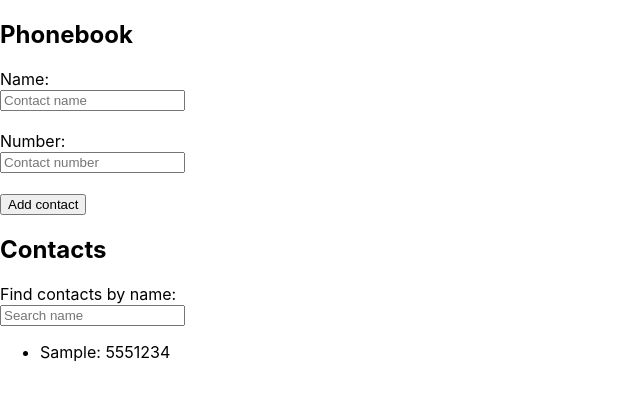
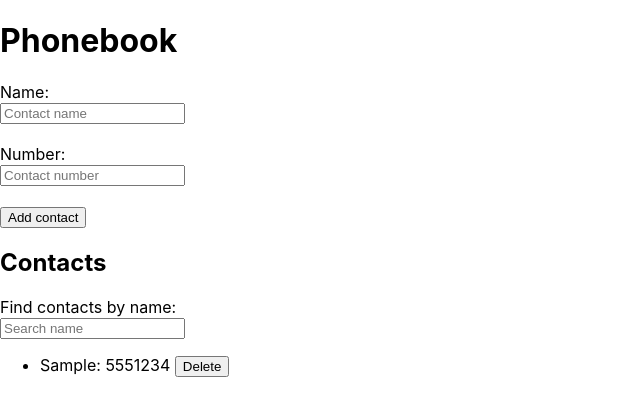
Before and after one commit to brzozanet/goit-react, a React (Create React App) app: page / in a window 1280 px wide. Both pictures are taken after typing "Sample", "5551234" into the empty fields and a click on the button "Add contact". Shown: the top 416 px of the page, without its empty margins (0-640 px from the left). Built offline with nearby package versions, Linux system fonts and the light colour scheme.

Commit message:
Fix HTML patterns

```diff
--- a/src/components/App.jsx
+++ b/src/components/App.jsx
@@ -43,6 +43,12 @@ export class App extends Component {
     this.setState({ filter: event.target.value });
   };
 
+  deleteContact = id => {
+    this.setState(prevState => ({
+      contacts: prevState.contacts.filter(contact => contact.id !== id),
+    }));
+  };
+
   render() {
     const filteredContacts = this.state.contacts.filter(contact =>
       contact.name.toLowerCase().includes(this.state.filter.toLowerCase())
@@ -50,12 +56,15 @@ export class App extends Component {
 
     return (
       <div>
-        <h2>Phonebook</h2>
+        <h1>Phonebook</h1>
         <ContactForm addContact={this.addContact} />
 
         <h2>Contacts</h2>
         <Filter handleFilterChange={this.handleFilterChange} />
-        <ContactList filteredContacts={filteredContacts} />
+        <ContactList
+          filteredContacts={filteredContacts}
+          deleteContact={this.deleteContact}
+        />
       </div>
     );
   }
--- a/src/components/ContactForm/ContactForm.jsx
+++ b/src/components/ContactForm/ContactForm.jsx
@@ -24,7 +24,7 @@ export const ContactForm = ({ addContact }) => {
           name="number"
           id=""
           placeholder="Contact number"
-          pattern="[+]?[\d\s()-]*"
+          pattern="[0-9]*"
           title="Wprowadź poprawny numer telefonu."
           required
         />
--- a/src/components/ContactList/ContactList.jsx
+++ b/src/components/ContactList/ContactList.jsx
@@ -1,11 +1,12 @@
 import PropTypes from "prop-types";
 
-export const ContactList = ({ filteredContacts }) => {
+export const ContactList = ({ filteredContacts, deleteContact }) => {
   return (
     <ul>
       {filteredContacts.map(contact => (
         <li key={contact.id}>
-          {contact.name}: {contact.number}
+          {contact.name}: {contact.number}{" "}
+          <button onClick={() => deleteContact(contact.id)}>Delete</button>
         </li>
       ))}
     </ul>
```
